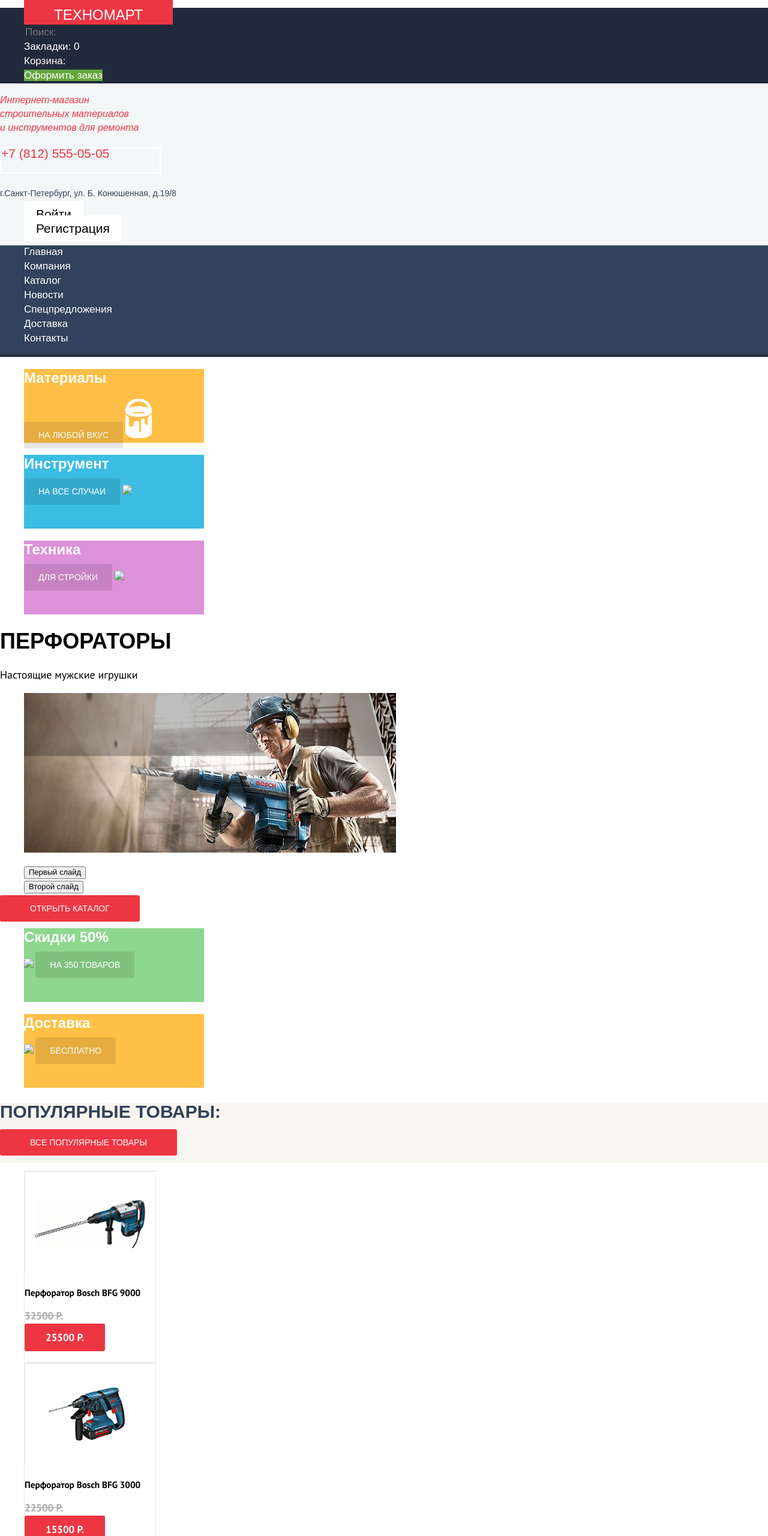
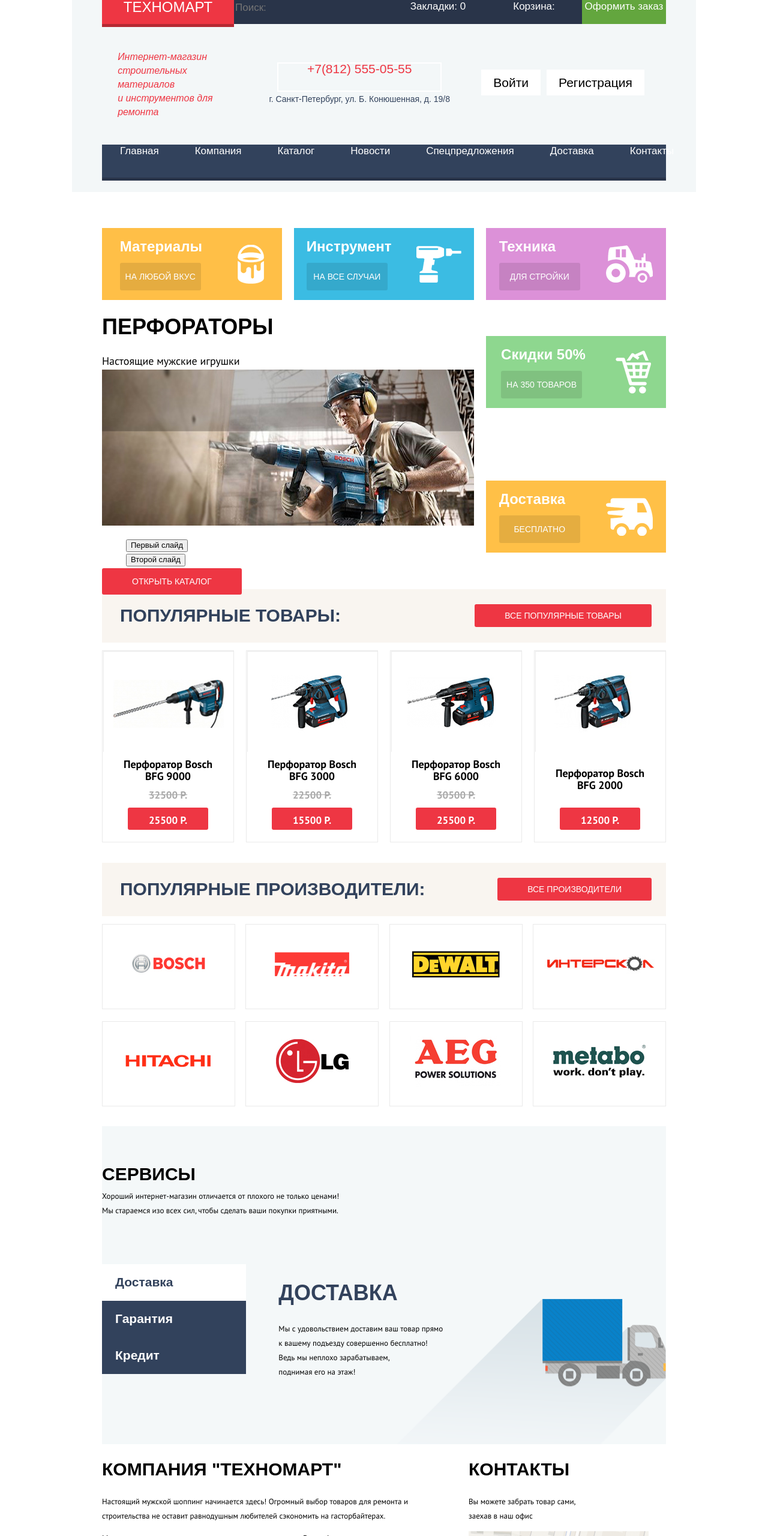
Before and after one commit to itube/354269-technomart, a plain HTML site: page index.html in a window 1280 px wide. Shown: the top 2560 px of the page at 60% size. Drawn offline with Linux system fonts and the light colour scheme; a web font is replaced by a local one.

Commit message:
Добавлена разметка главной страницы на флексах
Не закончен футер

```diff
--- a/css/style.css
+++ b/css/style.css
@@ -7,6 +7,13 @@ body {
     color: #000;
     background-color: #fff;
 }
+
+html,
+body {
+  min-width: 940px;
+  min-height: 1750px;
+}
+
 a {
     text-decoration: none;
 }
@@ -17,11 +24,23 @@ li {
 
 .page-header {
     /*height: 320px;*/
+    width: 940px;
+    height: 320px;
+    margin: 0 auto;
+    padding: 0 50px;
     background-color: #f3f7f8;
+    display: flex;
+    flex-direction: column;
+    align-content: space-around;
 }
 
 .header-top {
-    background-color: #212a3a;
+    display: flex;
+    margin: 0 auto;
+    padding: 0;
+    height: 40px;
+    background-color: #293449;
+    text-align: center;
 }
 
 .header-top a {
@@ -30,12 +49,17 @@ li {
     line-height: 18px;
     text-decoration: none;
     color: #fff;
+
+}
+
+.header-top li:first-child {
+    width: 220px;
+    height: 40px;
+    background-color: #ee3643;
+    box-shadow: 0 5px 0 0 #b52933;
 }
 
 .header-top li:first-child a {
-    padding: 13px 50px;
-    background-color: #ee3643;
-    border-bottom: 5px solid #b52933;
     font-family: "Cuprum", "Arial", sans-serif;
     font-size: 24px;
     line-height: 24px;
@@ -47,11 +71,11 @@ li {
 .header-top li:nth-child(2) {
     font-family: "Cuprum", "Arial", sans-serif;
     font-size: 17px;
+}
 
-}
 input[type=search] {
-    width: 270px;
-    background-color: #212a3a;
+    width: 260px;
+    background-color: #293449;
     border: none;
     font: inherit;
     font-size: 17px;
@@ -67,26 +91,34 @@ input[type=search]:focus {
     font-size: 17px;
 }
 
-.header-top li:nth-child(3):hover a,
-.header-top li:nth-child(4):hover a {
+.header-top li:nth-child(3),
+.header-top li:nth-child(4) {
+    width: 160px;
+    height: 40px;
+
+}
+
+.header-top li:last-child {
+    width: 140px;
+    height: 40px;
+    background-color: #63a63e;
+}
+
+.header-top li:nth-child(3):hover,
+.header-top li:nth-child(4):hover {
     background-color: #212a3a;
 }
 
-
-.header-top li:last-child a {
-    background-color: #63a63e;
-}
-
-.header-top li:first-child:hover a {
+.header-top li:first-child:hover {
     background-color: #ca2c37;
     border-bottom: 5px solid #9a212a;
 }
 
-.header-top li:last-child:hover a {
+.header-top li:last-child:hover {
     background-color: #5fbb2d;
 }
 
-.header-top li:first-child:active a {
+.header-top li:first-child:active {
     background-color: #ba2732;
     border-bottom: 5px solid #8e1e26;
 }
@@ -97,33 +129,66 @@ input[type=search]:focus {
     opacity: 0.6;
 }
 
-.header-top li:last-child:active a {
+.header-top li:last-child:active {
     background-color: #518534;
     opacity: 0.51;
 }
 
+.header-middle {
+    width: 940px;
+    display: flex;
+    align-items: center;
+    justify-content: space-around;
+    padding: 27px 0;
+}
+
+.header-middle ul {
+    display: flex;
+}
+
+.header-middle li {
+    padding-right: 10px;
+}
+
 .site-name {
+    width: 200px;
     font-family: "Cuprum", "Arial", sans-serif;
     font-style: italic;
     font-size: 16px;
     line-height: 23px;
+    padding-left: 0px;
     color: #ee3643;
 }
 
-.contacts .phone-number {
-    width: 264px;
-    height: 40px;
+.middle-info {
+    display: flex;
+    flex-direction: column;
+    align-items: center;
+}
+
+.middle-info .phone {
+    width: 270px;
+    height: 45px;
     font-family: "Cuprum", "Arial", sans-serif;
     font-size: 21px;
     line-height: 18px;
+    text-align: center;
+    margin: 0;
     color: #ee3643;
     border: 2px solid #fff;
 }
-.contacts .address {
+
+.middle-info .address {
+    margin: 0;
     font-family: "Cuprum", "Arial", sans-serif;
     font-size: 14px;
     line-height: 24px;
     color: #32425c;
+}
+
+.user-navigation {
+    margin: 0;
+    padding: 0;
 }
 
 .button-account {
@@ -137,10 +202,27 @@ input[type=search]:focus {
 }
 
 .main-menu {
-    background-color: #32425c;
-    border-bottom: 5px solid #293449;
+    width: 940px;
+    margin-bottom: 60x;
 }
 
+.main-menu ul {
+    display: flex;
+    justify-content: space-between;
+    margin: 0;
+    background-color: #32425c;
+    box-shadow: 0 5px 0 0 #293449;
+    padding: 0;
+}
+
+.main-menu li {
+    width: 100%;
+    height: 55px;
+}
+
+.main-menu li:hover {
+    background-color: #293449;
+}
 
 .main-menu a {
     font-family: "Cuprum", "Arial", sans-serif;
@@ -148,10 +230,12 @@ input[type=search]:focus {
     line-height: 17px;
     text-decoration: none;
     color: #fff;
+    padding: 0px 30px;
+
 }
 
 .button {
-    width: 195px;
+    width: auto;
     height: 38px;
     padding: 14px 50px;
     font-family: "Cuprum", "Arial", sans-serif;
@@ -162,26 +246,62 @@ input[type=search]:focus {
     border-radius: 3px;
     color: #fff;
     background-color: #ee3643;
+    box-sizing: border-box;
 }
 
-.catalog-list li  {
-    width: 300px;
-    height: 123px;
+.container {
+    width: 940px;
+    margin: 0 auto;
+    padding: 0 10px;
 }
 
-.catalog-list li h2 {
+.catalog-list {
+    display: flex;
+    flex-direction: row;
+    justify-content: space-between;
+    flex-wrap: wrap;
+		margin-top: 60px;
+}
+
+.catalog-list ul:first-child {
+    display: flex;
+    flex-direction: row;
+    justify-content: space-between;
+    width: 100%;
+		margin: 0;
+		padding: 0;
+}
+
+.catalog-list ul:first-child li  {
+    display: flex;
+		flex-direction: column;
+		justify-content: space-around;
+		align-content: space-around;
+		align-items: flex-start;
+		flex-wrap: wrap;
+		width: 300px;
+    height: 120px;
+		padding: 10px 0;
+		box-sizing: border-box;
+}
+
+.catalog-list ul:first-child li h2 {
     font-family: "Cuprum", "Arial", sans-serif;
     font-weight: bold;
     font-size: 24px;
     line-height: 30px;
     color: #fff;
+		padding: 0;
+		margin: 0;
+
 }
 
 .button-catalog {
+		display: inline-block;
     width: 135px;
-    height: 38px;
-    padding: 14px 24px;
-    font-family: "Cuprum", "Arial", sans-serif;
+    padding: 14px 0;
+    text-align: center;
+		font-family: "Cuprum", "Arial", sans-serif;
     font-size: 14px;
     line-height: 18px;
     text-decoration: none;
@@ -189,22 +309,39 @@ input[type=search]:focus {
     color: #fff;
     border-radius: 3px;
     background: rgba(0, 0, 0, 0.1);
+		box-sizing: border-box;
 }
 
-.catalog-list li:first-child  {
+.catalog-list ul:first-child li:first-child  {
     background-color: #ffbf47;
 }
 
-.catalog-list li:nth-child(2)  {
+.catalog-list ul:first-child li:nth-child(2)  {
     background-color: #3bbce3;
 }
-.catalog-list li:last-child  {
+.catalog-list ul:first-child li:last-child  {
     background-color: #dc91d8;
 }
 
+.features-list {
+    display: flex;
+    flex-direction: column;
+    justify-content: space-around;
+    width: 300px;
+		margin: 0;
+		padding: 0;
+}
+
 .features-list li {
-    width: 300px;
-    height: 123px;
+    display: flex;
+		flex-direction: column;
+		justify-content: space-around;
+		align-content: space-around;
+		flex-wrap: wrap;
+		width: 300px;
+    height: 120px;
+		padding: 10px 0;
+		box-sizing: border-box;
 }
 
 .features-list li h2 {
@@ -213,6 +350,8 @@ input[type=search]:focus {
     font-size: 24px;
     line-height: 30px;
     color: #fff;
+		padding: 0;
+		margin: 0;
 }
 
 .features-list li:first-child  {
@@ -231,44 +370,62 @@ input[type=search]:focus {
     text-transform: uppercase;
 }
 
-.gallery p {
+.gallery span {
     font-family: "PT Sans", "Arial", sans-serif;
     font-size: 18px;
     line-height: 24px;
 }
 
+.gallery-content {
+		padding: 0;
+		margin: 0;
+}
+
 .popular-items {
-    width: auto;
-    height: 100px;
+    display: flex;
+    align-items: center;
+    justify-content: space-between;
+    box-sizing: border-box;
+    width: 100%;
+    height: 89px;
+    padding: 0 24px 0 30px;
     background-color: #f9f5f0;
 }
 .popular-items h2 {
     font-family: "Cuprum", "Arial", sans-serif;
     font-size: 30px;
-    line-height: 30px;
+    1line-height: 30px;
     text-transform: uppercase;
     color: #32425c;
 }
 
+.popular-list ul {
+    display: flex;
+    justify-content: space-between;
+    padding: 0;
+}
+
 .preview-item {
+    display: flex;
+    flex-direction: column;
+    justify-content: space-between;
+    align-items: center;
     width: 218px;
     height: 318px;
     background-color: #fff;
     border: 1px solid #eaeaea;
+    margin-bottom: 21px;
 }
-/* ховер
-.preview-item {
-    width: 218px;
-    height: 318px;
-    background-color: #fff;
-    border: 1px solid #eaeaea;
-}
-*/
-.preview-item h2 {
+
+.preview-item h3 {
+    width: 70%;
     font-family: "PT Sans", "Arial", sans-serif;
     font-size: 18px;
     font-weight: bold;
     line-height: 20px;
+    text-align: center;
+    word-wrap: break-word;
+    margin: 0;
 }
 
 .preview-item p {
@@ -278,6 +435,7 @@ input[type=search]:focus {
     line-height: 18px;
     color: #a9a9a9;
     text-decoration: line-through;
+    margin: 0;
 }
 
 .preview-item span {
@@ -285,19 +443,27 @@ input[type=search]:focus {
     height: 37px;
     background-color: #ee3643;
     border-radius: 3px;
+    box-sizing: border-box;
     padding: 12px 35px;
     font-family: "PT Sans", "Arial", sans-serif;
     font-weight: bold;
     font-size: 17px;
     line-height: 18px;
     color: #fff;
+    margin-bottom: 20px;
 }
 
 .popular-brands {
-    width: auto;
-    height: 100px;
+    display: flex;
+    align-items: center;
+    justify-content: space-between;
+    box-sizing: border-box;
+    width: 100%;
+    height: 89px;
+    padding: 0 24px 0 30px;
     background-color: #f9f5f0;
 }
+
 .popular-brands h2 {
     font-family: "Cuprum", "Arial", sans-serif;
     font-size: 30px;
@@ -306,15 +472,44 @@ input[type=search]:focus {
     color: #32425c;
 }
 
+.brands-list ul {
+    display: flex;
+    flex-wrap: wrap;
+    justify-content: space-between;
+		align-content: center;
+    padding: 0;
+}
+
 .preview-brands {
     width: 220px;
-    height: 141px;
-    background-color: #fff;
+    height: 140px;
+    display: flex;
+		justify-content: center;
+		align-items: center;
+		background-color: #fff;
     border: 1px solid #eaeaea;
+		vertical-align: middle;
+		margin-bottom:20px;
+}
+
+.preview-brands img {
+    max-width: 100%;
+    height: auto;
+    border: none;
 }
 
 .services {
+		display: block;
+		height: auto;
     background-color: #f4f8f9;
+
+}
+
+.services-info {
+		box-sizing: border-box;
+		margin-bottom: 77px;
+		padding-top: 68px;
+
 }
 
 .services h2 {
@@ -323,6 +518,73 @@ input[type=search]:focus {
     line-height: 24px;
     text-transform: uppercase;
     color: #000;
+		margin: 0;
+
+}
+
+.features {
+    display: flex;
+
+}
+
+.features ul {
+		width: 300px;
+		padding: 0;
+		margin: 0;
+		display: block;
+}
+
+.features li {
+		position: relative;
+		vertical-align: middle;
+		height: 61px;
+		width: 240px;
+		background-color: #32425c;
+		padding-left: 22px;
+		box-sizing: border-box;
+}
+
+.features a {
+		position: absolute;
+		top: 25%;
+}
+
+
+.features li:first-child {
+		background-color: #fff;
+}
+
+.features li:first-child a {
+		color: #32425c;
+}
+
+.features li:hover {
+		background-color: #293449;
+}
+
+.features li:first-child:hover a {
+		color: #fff;
+}
+
+.features li a {
+		font-family: "Cuprum", "Arial", sans-serif;
+    font-size: 21px;
+		font-weight: bold;
+		line-height: 30px;
+		color: #fff;
+}
+
+.features li a {
+		color: #fff;
+}
+
+.delivery {
+		display: block;
+		width: 70%;
+		height: 300px;
+		background-image: url(../img/services-1.png);
+    background-position: 100% 150%;
+    background-repeat: no-repeat;
 }
 
 .delivery h3 {
@@ -333,6 +595,23 @@ input[type=search]:focus {
     color: #32425c;
 }
 
+
+.about {
+    display: flex;
+		justify-content: center;
+		align-content: flex-start;
+		height: auto;
+}
+
+.about-us {
+		width: 65%;
+		height: 100%;
+}
+
+.about-us p {
+		width: 90%;
+}
+
 .about h3 {
     font-family: "Cuprum", "Arial", sans-serif;
     font-size: 30px;
@@ -341,11 +620,26 @@ input[type=search]:focus {
     color: #000;
 }
 
+.contacts {
+		float: right;
+		width: 35%;
+		height: 420px;
+}
+
+.contacts img {
+		margin-bottom: 40px;
+}
+
+.delivery-company {
+		margin-top: 30px;
+}
+
 .delivery-company li {
     font-family: "Cuprum", "Arial", sans-serif;
     font-size: 18px;
     line-height: 20px;
     color: #000;
+		padding-bottom: 20px;
 }
 
 footer {
@@ -356,14 +650,7 @@ footer {
     background-color: #32425c;
 }
 
-.footer-top a {
-    font-family: "Cuprum", "Arial", sans-serif;
-    font-size: 18px;
-    line-height: normal;
-    color: #f1f5f7;
-}
-
-.footer-top li:first-child a {
+.footer-top .logo {
     padding: 17px 40px;
     font-family: "Cuprum", "Arial", sans-serif;
     font-size: 30px;
@@ -375,18 +662,31 @@ footer {
     border-bottom: 5px solid #b52933;
 }
 
-.footer-top li:not(:first-child):hover a {
+.footer-top,
+.footer-top ul {
+    display: flex;
+}
+
+.footer-top a {
+    font-family: "Cuprum", "Arial", sans-serif;
+    font-size: 18px;
+    line-height: normal;
+    color: #f1f5f7;
+}
+
+.footer-top li:hover a {
     color: #f1f5f7;
     border-bottom: 1px solid #f1f5f7;
 }
 
-.footer-top li:not(:first-child):active a {
+.footer-top li:active a {
     color: #f1f5f7;
     opacity: 0.5;
     border-bottom: none;
 }
 
 .footer-middle {
+    display: flex;
     background-color: #32425c;
 }
 
@@ -397,6 +697,10 @@ footer {
     color: #fff;
 }
 
+.footer-middle ul {
+    display: flex;
+}
+
 .footer-middle a {
     font-family: "Cuprum", "Arial", sans-serif;
     font-size: 18px;
@@ -405,6 +709,7 @@ footer {
 }
 
 .footer-bottom {
+    display: flex;
     background-color: #293449;
 }
 
@@ -413,6 +718,10 @@ footer {
     font-size: 16px;
     line-height: normal;
     color: #fff;
+}
+
+.footer-bottom ul {
+    display: flex;
 }
 
 .footer-bottom a {
--- a/index.html
+++ b/index.html
@@ -18,11 +18,11 @@
       </ul>
     <section class="header-middle">
       <p class="site-name">Интернет-магазин <br>строительных материалов <br>и инструментов для ремонта</p>
-      <div class="contacts">
-        <p class="phone-number">+7 (812) 555-05-05</p>
-        <p class="address">г.Санкт-Петербург, ул. Б. Конюшенная, д.19/8</p>
+      <div class="middle-info">
+        <span class="phone">+7(812) 555-05-55</span>
+        <p class="address">г. Санкт-Петербург, ул. Б. Конюшенная, д. 19/8</p>
       </div>
-      <ul>
+      <ul class="user-navigation">
         <li><a class="button-account" href="login.html">Войти</a></li>
         <li><a class="button-account" href="reg.html">Регистрация</a></li>
        </ul>
@@ -40,28 +40,29 @@
      </nav>
     </header>
     <main class="container">
-            <ul class="catalog-list">
+			<section class="catalog-list">
+      	<ul>
           <li>
             <h2>Материалы</h2>
             <a class="button-catalog" href="..">На любой вкус</a>
-                    <img src="img/materials.png">
+            <img src="img/materials-icon.png" width="44" height="65">
           </li>
           <li>
             <h2>Инструмент</h2>
             <a class="button-catalog" href="..">На все случаи</a>
-                    <img src="img/instruments.svg">
+            <img src="img/tool-icon.png" width="75" height="61">
           </li>
           <li>
             <h2>Техника</h2>
             <a class="button-catalog" href="..">Для стройки</a>
-                    <img src="img/technics.svg">
+            <img src="img/technics-icon.png" width="78" height="62">
           </li>
       	</ul>
-            <section class="gallery">
+      	<article class="gallery">
                 <h2>Перфораторы</h2>
-                <p>Настоящие мужские игрушки</p>
+                <span>Настоящие мужские игрушки</span>
                 <figure class="gallery-content">
-                    <img src="img/slider-1.jpg">
+                    <img src="img/slider-1.jpg" width="620" height="260">
                 </figure>
                 <ul class="slides-switches">
                     <li class="slide-radio">
@@ -72,20 +73,20 @@
                     </li>
                 </ul>
                 <a class="button" href="catalog.html">Открыть каталог</a>
-              </section>
+        	</article>
         	<ul class="features-list">
             <li>
               <h2>Скидки 50%</h2>
-                    <img src="img/discounts.svg">
               <a class="button-catalog" href="..">на 350 товаров</a>
+              <img src="img/discounts-icon.png" width="59" height="72">
             </li>
-
             <li>
               <h2>Доставка</h2>
-                    <img src="img/delivery.svg">
               <a class="button-catalog" href="..">Бесплатно</a>
+              <img src="img/delivery-icon.png" width="78" height="63">
             </li>
       	</ul>
+ 			</section>
       <section class="popular-items">
         <h2>Популярные товары:</h2>
         <a class="button" href="fa.html">Все популярные товары</a>
@@ -93,7 +94,7 @@
       <section class="popular-list">
         <ul>
           <li class="preview-item">
-                    <img src="img/catalog/bosch-bfg-9000.jpg">
+            <img src="img/catalog/bosch-bfg-9000.jpg" width="217" height="168">
             <h3>Перфоратор Bosch BFG 9000</h3>
             <p>32500 P.</p>
             <span>25500 P.</span>
@@ -110,7 +111,7 @@
             <p>30500 P.</p>
             <span>25500 P.</span>
           </li>
-                <li class="preview-item">
+          <li class="preview-item new">
             <img src="img/catalog/bosch-bfg-2000.jpg">
             <h3>Перфоратор Bosch BFG 2000</h3>
             <span>12500 P.</span>
@@ -124,52 +125,54 @@
       <section class="brands-list">
         <ul>
           <li class="preview-brands">
-                    <a href="#" aria-label="Bosch"><img src="img/brands/bosch.jpg"></a>
+            <a href="#" aria-label="Bosch"><img src="img/brands/bosch.jpg" width="126" height="37"></a>
           </li>
           <li class="preview-brands">
-                    <a href="#" aria-label="Makita"><img src="img/brands/Makita.jpg"></a>
+            <a href="#" aria-label="Makita"><img src="img/brands/Makita.jpg" width="124" height="40"></a>
           </li>
           <li class="preview-brands">
-                    <a href="#" aria-label="DeWaLT"><img src="img/brands/DeWALT.jpg"></a>
+            <a href="#" aria-label="DeWaLT"><img src="img/brands/DeWALT.jpg" width="146" height="44"></a>
           </li>
           <li class="preview-brands">
-                    <a href="#" aria-label="Interskol"><img src="img/brands/Interskol.jpg"></a>
+            <a href="#" aria-label="Interskol"><img src="img/brands/Interskol.jpg" width="184" height="32"></a>
           </li>
           <li class="preview-brands">
-                    <a href="#" aria-label="HITACHI"><img src="img/brands/Hitachi.jpg"></a>
+            <a href="#" aria-label="HITACHI"><img src="img/brands/Hitachi.jpg" width="169" height="31"></a>
           </li>
           <li class="preview-brands">
-                    <a href="#" aria-label="LG"><img src="img/brands/LG.jpg"></a>
+            <a href="#" aria-label="LG"><img src="img/brands/LG.jpg" width="121" height="73"></a>
           </li>
           <li class="preview-brands">
-                    <a href="#" aria-label="AEG"><img src="img/brands/AEG.jpg"></a>
+            <a href="#" aria-label="AEG"><img src="img/brands/AEG.jpg" width="151" height="84"></a>
                 </li>
           <li class="preview-brands">
-                    <a href="#" aria-label="Metabo"><img src="img/brands/Metabo.jpg"></a>
+            <a href="#" aria-label="Metabo"><img src="img/brands/Metabo.jpg" width="204" height="69"></a>
           </li>
         </ul>
       </section>
       <section class="services">
-            <div class="services-decriptions">
+        <div class="services-info">
           <h2>Сервисы</h2>
-               <p>Хороший интернет-магазин отличается от плохого не только ценами! Мы стараемся изо всех сил, чтобы сделать ваши покупки приятными.</p>
-                <ul class="features">
-                    <li><a href="">Доставка</a></li>
-                    <li><a href="">Гарантия</a></li>
-                    <li><a href="">Кредит</a></li>
+          <p>Хороший интернет-магазин отличается от плохого не только ценами! <br> Мы стараемся изо всех сил, чтобы сделать ваши покупки приятными.</p>
+        </div>
+        <div class="features">
+          <ul>
+            <li><a href="#">Доставка</a></li>
+            <li><a href="#">Гарантия</a></li>
+            <li><a href="#">Кредит</a></li>
           </ul>
           <section class="delivery">
             <h3>Доставка</h3>
-                    <p>Мы с удовольствием доставим ваш товар прямо к вашему подъезду совершенно бесплатно! Ведь мы неплохо зарабатываем, поднимая его на этаж!</p>
-                    <img src="img/services-1.png">
+            <p>Мы с удовольствием доставим ваш товар прямо <br>  к вашему подъезду совершенно бесплатно! <br> Ведь мы неплохо зарабатываем, <br> поднимая его на этаж!</p>
+            <im1g src="img/services-1.png">
           </section>
         </div>
       </section>
       <section class="about">
         <div class="about-us">
           <h3>Компания "Техномарт"</h3>
-                <p>Настоящий мужской шоппинг начинается здесь! Огромный выбор товаров для ремонта и строительства не оставит равнодушным любителей сэкономить на гасторбайтерах. <br>
-                Мы можем доставить ваш товар в самые удаленные точки России! Техномарт работает со многими транспортными компаниями:</p>
+          <p>Настоящий мужской шоппинг начинается здесь! Огромный выбор товаров для ремонта и строительства не оставит равнодушным любителей сэкономить на гасторбайтерах.</p>
+          <p>Мы можем доставить ваш товар в самые удаленные точки России! <br> Техномарт работает со многими транспортными компаниями:</p>
           <ul class="delivery-company">
             <li class="delivery-1">Деловые линии</li>
             <li class="delivery-2">Автотрейдинг</li>
@@ -179,17 +182,17 @@
         </div>
         <div class="contacts">
           <h3>Контакты</h3>
-                <p>Вы можете забрать товар сами, заехав в наш офис</p>
-                <img src="http://placehold.it/150x100">
+          <p>Вы можете забрать товар сами, <br> заехав в наш офис</p>
+          <img src="img/map.png" width="300" height="158">
           <a class="button" href=".html">Заблудились? Напишите нам!</a>
          </div>
         </section>
     </main>
     <footer>
         <section class="footer-top">
-           <h2 class="visually-hidden">Футер верх</h2>
+           <!-- <h2 class="visually-hidden">Футер верх</h2> -->
+           <a class="logo">Техномарт</a>
             <ul>
-                <li><a href="">Техномарт</a></li>
                 <li><a href="">Компания</a></li>
                 <li><a href="">Новости</a></li>
                 <li><a href="">Каталог</a></li>
@@ -198,7 +201,7 @@
             </ul>
         </section>
         <section class="footer-middle">
-            <h2 class="visually-hidden">Футер середина</h2>
+             <!-- <h2 class="visually-hidden">Футер середина</h2> -->
             <p class="footer-contacts">г. Санкт-Петербург, ул. Б. Конюшенная, д. 19/8 <br> +7(812)555-05-55</p>
             <ul>
                 <li><a href="#">Материалы</a></li>
@@ -208,7 +211,7 @@
             </ul>
         </section>
         <section class="footer-bottom">
-           <h2 class="visually-hidden">Футер низ</h2>
+            <!-- <h2 class="visually-hidden">Футер низ</h2> -->
             <p>2010-2017 Компания "Техномарт" <br> Все права защищены</p>
             <ul class="social-buttons">
                 <li><a class="social-btn-vk" href="#">Вконтакте</a></li>
```
Lines whose indentation alone changed are shown as unchanged.
